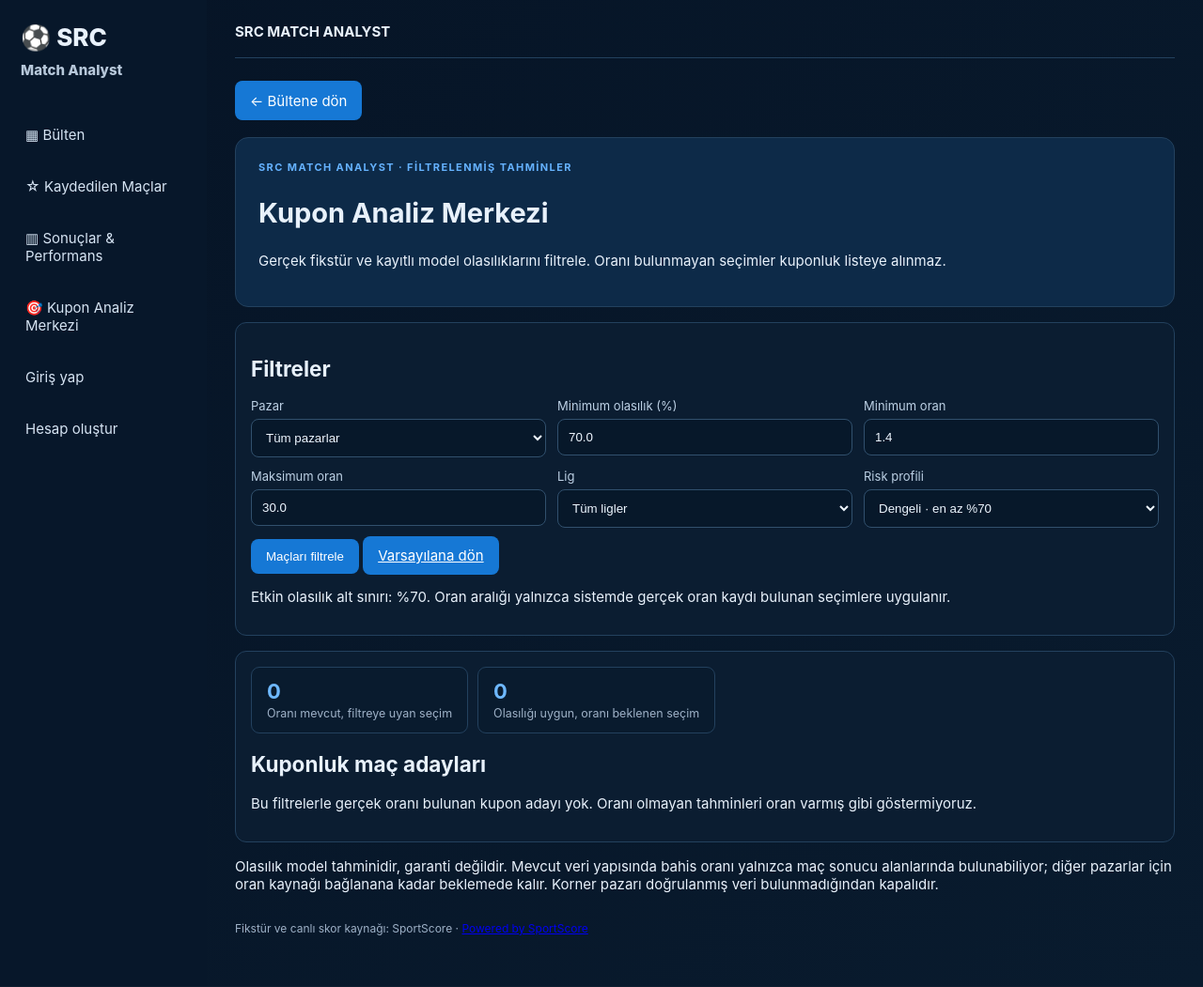
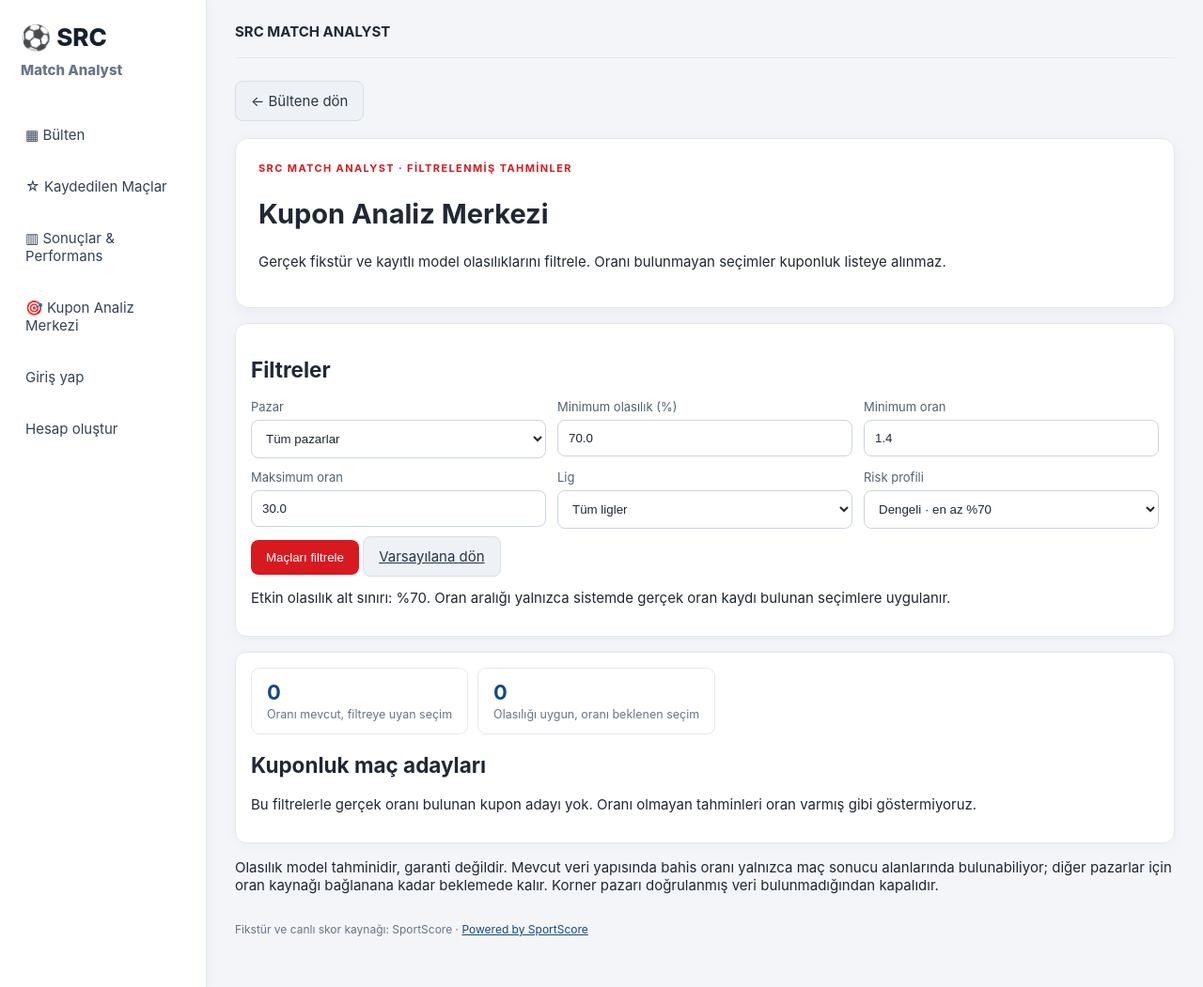
Before and after one commit to sercantapu19-eng/src-match-analyst, a Flask app: page /coupon in a window 1280 px wide. Shown: the whole page at 94% size. Before the commit the page ends 996 px from the top, so only its background shows below. Run offline with Flask 3, Linux system fonts and the light colour scheme; data that the repository does not hold is empty; some libraries are stand-ins or nearby versions.

Commit message:
Apply ESPN-inspired light theme

```diff
--- a/static/style.css
+++ b/static/style.css
@@ -66,3 +66,52 @@
 .coupon-pct{font-weight:700;color:#7ce0a7}
 @media(max-width:850px){.coupon-filters{grid-template-columns:repeat(2,minmax(0,1fr))}.coupon-filters .wide{grid-column:1/-1}}
 @media(max-width:480px){.coupon-filters{grid-template-columns:1fr}.coupon-filters .wide{grid-column:auto}}
+
+
+/* SRC ESPN-inspired light theme */
+:root{
+ --panel:#ffffff;--line:#e3e8ef;--text:#202833;--muted:#687586;
+ --src-red:#d71920;--src-blue:#174a7e;--src-bg:#f3f5f8;
+}
+html{color-scheme:light}
+body{background:var(--src-bg);color:var(--text)}
+.sidebar{background:#fff;border-right:1px solid var(--line);box-shadow:0 2px 12px rgba(24,39,58,.05)}
+.brand{color:#17212d}
+.brand small{color:#687586}
+.sidebar a{color:#344255}
+.sidebar a:hover{background:#fff0f0;color:var(--src-red)}
+main{color:var(--text)}
+header{border-color:var(--line)}
+.hero{background:#fff;border:1px solid var(--line);box-shadow:0 5px 18px rgba(24,39,58,.045)}
+.eyebrow{color:var(--src-red)}
+small,footer{color:var(--muted)}
+.stats div,.coupon-summary div{background:#fff;border:1px solid var(--line)}
+.stats b,.coupon-summary b{color:var(--src-blue)}
+.panel,.table-wrap,.empty{background:#fff;border:1px solid var(--line);box-shadow:0 3px 14px rgba(24,39,58,.035)}
+.sync-form input,.coupon-filters input,.coupon-filters select{
+ background:#fff;color:#202833;border:1px solid #cbd4df
+}
+.sync-form input:focus,.coupon-filters input:focus,.coupon-filters select:focus{
+ outline:2px solid rgba(215,25,32,.18);border-color:var(--src-red)
+}
+.status-ok{color:#16834a}.status-warn{color:#a76500}
+.button{background:var(--src-red);color:#fff}
+.button:hover{background:#b9141a}
+.button.secondary{background:#eef1f5;color:#293647;border:1px solid #d8dfe8}
+table{color:#263241}
+td,th{border-bottom:1px solid #e8edf2}
+th{color:#647286;background:#f7f8fa}
+.bulletin-tabs{border-color:var(--line)}
+.bulletin-tabs a{background:#fff;border-color:var(--line);color:#344255}
+.bulletin-tabs a.active{background:var(--src-red);border-color:var(--src-red);color:#fff}
+.bulletin-tabs span{background:#f0f2f5;color:#526174}
+.mobile-quick-nav a{background:#fff;border-color:var(--line);color:#344255}
+.coupon-filters label{color:#536174}
+.coupon-note{border-left-color:#e2a02b;background:#fff8e9;color:#6c4a12}
+.coupon-pct{color:#16834a}
+.flash{background:#e8f6ed;color:#17663a;border:1px solid #c5e8d0}
+footer a{color:var(--src-blue)}
+@media(max-width:850px){
+ .sidebar{background:#fff;border-bottom:1px solid var(--line)}
+ .mobile-quick-nav a{background:#fff;color:#344255}
+}
```
